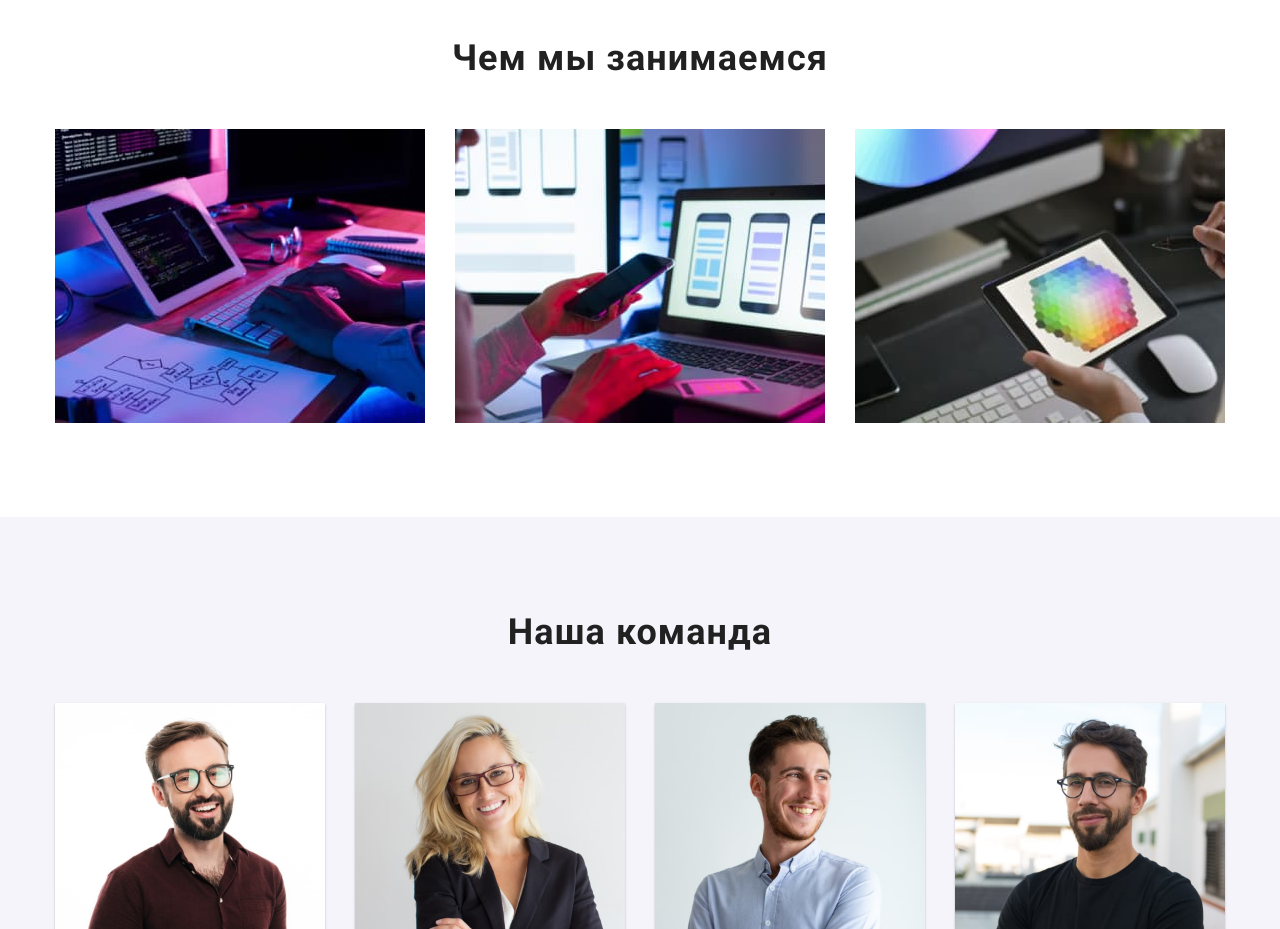
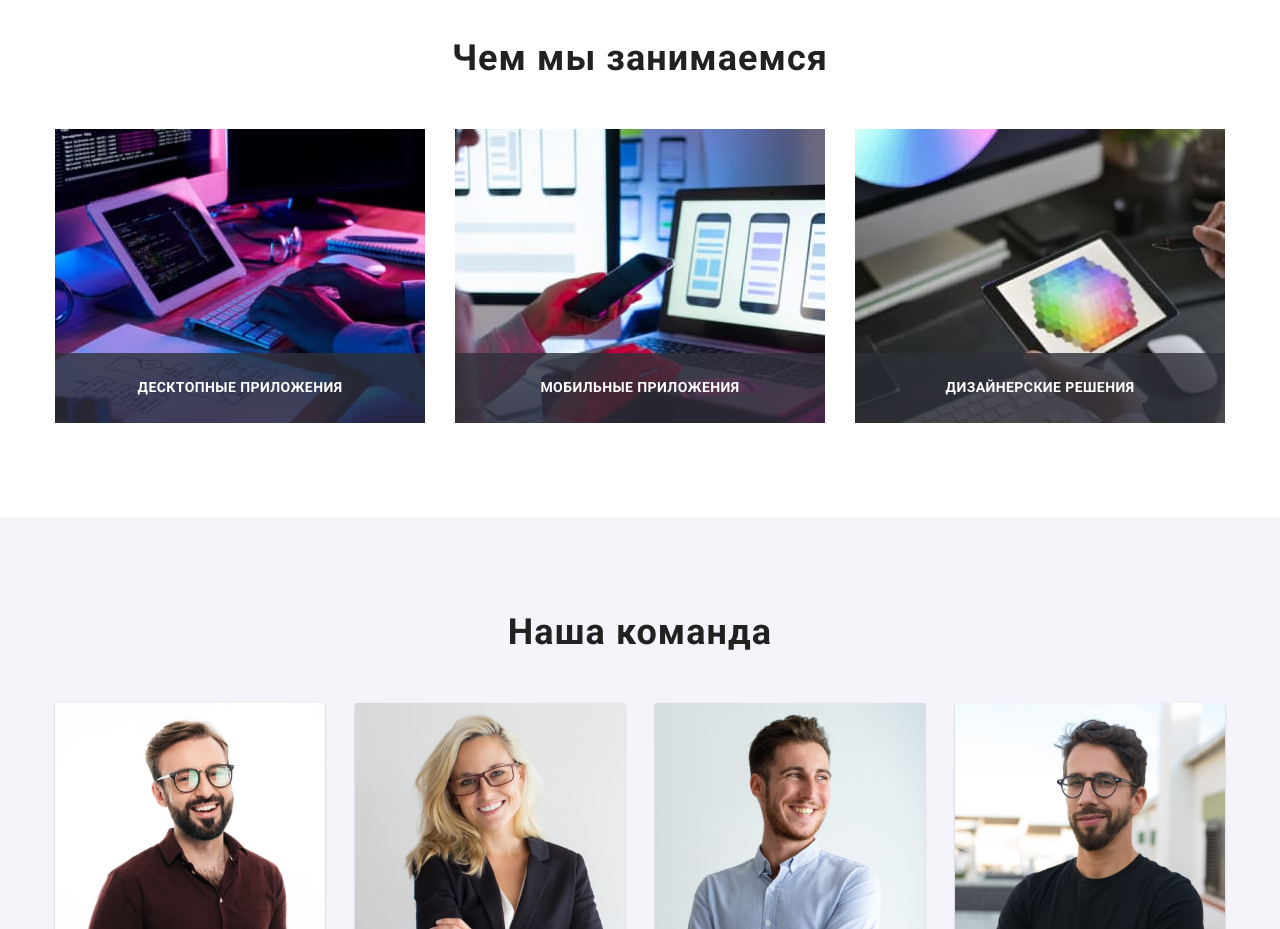
Before and after one commit to YevhenRymarcuk/goit-markup-hw-05, a plain HTML site: page index.html in a window 1280 px wide. Shown: the part 1080-2009 px from the top of the page. Drawn offline with nearby package versions, Linux system fonts and the light colour scheme.

Commit message:
Добавляет overlay элементам списка услуг ВебСтудии

```diff
--- a/css/styles.css
+++ b/css/styles.css
@@ -459,11 +459,36 @@ img {
 }
 
 .services-item {
+  position: relative;
+
   flex-basis: calc(100% - (2 * var(--flexbox-items-gap)) / 3);
 }
 
 .services-item:not(:last-child) {
   margin-right: var(--flexbox-items-gap);
+}
+
+.services-item-overlay {
+  position: absolute;
+  bottom: 0;
+
+  display: flex;
+  justify-content: center;
+  align-items: center;
+
+  width: 100%;
+  height: 70px;
+
+  background-color: rgba(47, 48, 58, 0.8);
+}
+
+.services-item-overlay .item-title {
+  font-weight: bold;
+  font-size: 14px;
+  line-height: 1.14;
+  letter-spacing: 0.03em;
+  text-transform: uppercase;
+  color: var(--secondary-text-color);
 }
 
 /* Наша команда */
--- a/index.html
+++ b/index.html
@@ -140,18 +140,30 @@
                         alt="Разработчик с помощью гаджетов занимается версткой сайта"
                         width="370"
                         height="294">
+
+                        <div class="services-item-overlay">
+                            <h3 class="item-title">Десктопные приложения</h3>
+                        </div>
                     </li>
                     <li class="services-item">
                         <img class="services-image" src="./images/studio-services/2-frontend-end-backend-dev.jpg"
                         alt="Разработчик с помощью гаджетов занимается оформлением интерфейса сайта"
                         width="370"
                         height="294">
+
+                        <div class="services-item-overlay">
+                            <h3 class="item-title">Мобильные приложения</h3>
+                        </div>
                     </li>
                     <li class="services-item">
                         <img class="services-image" src="./images/studio-services/3-website-design.jpg"
                         alt="Разработчик с помощью гаджетов занимается оформлением дизайна сайта"
                         width="370"
                         height="294">
+
+                        <div class="services-item-overlay">
+                            <h3 class="item-title">Дизайнерские решения</h3>
+                        </div>
                     </li>
                 </ul>
             </div>
```
Lines whose indentation alone changed are shown as unchanged.
